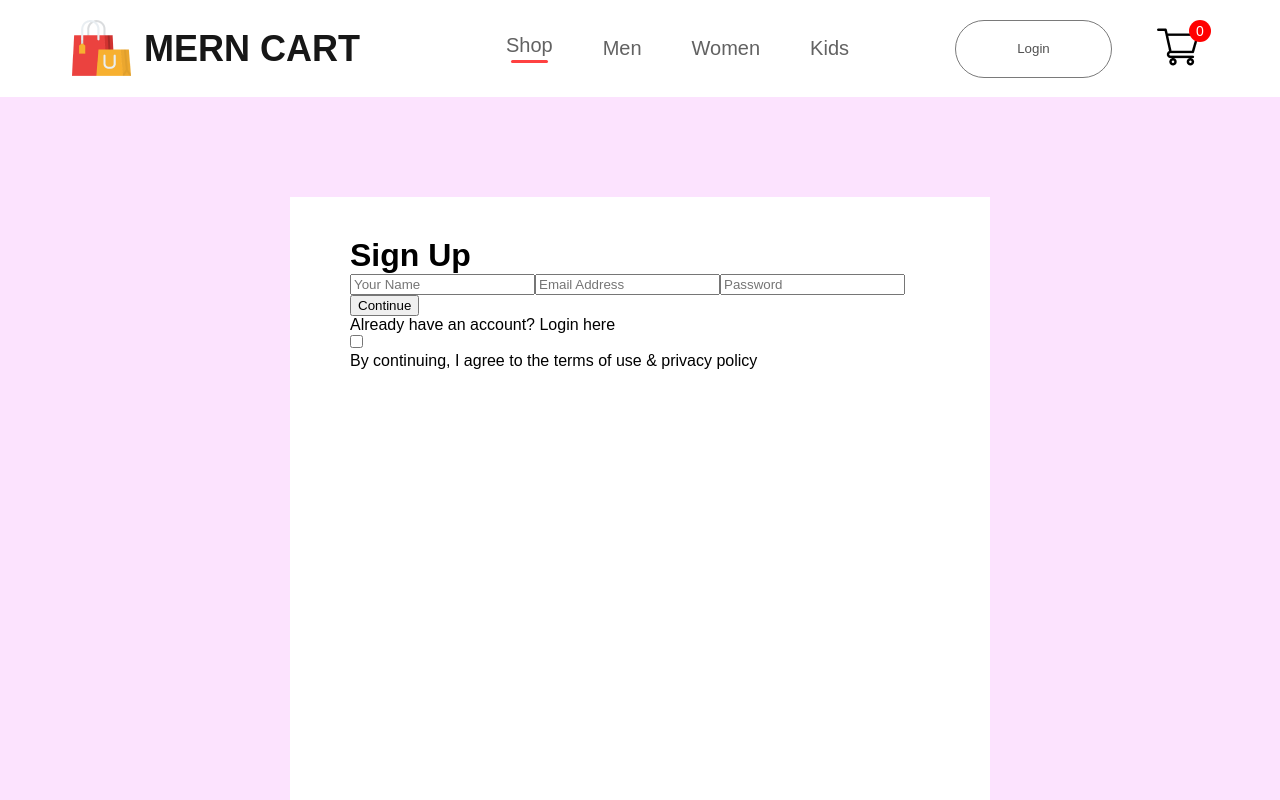
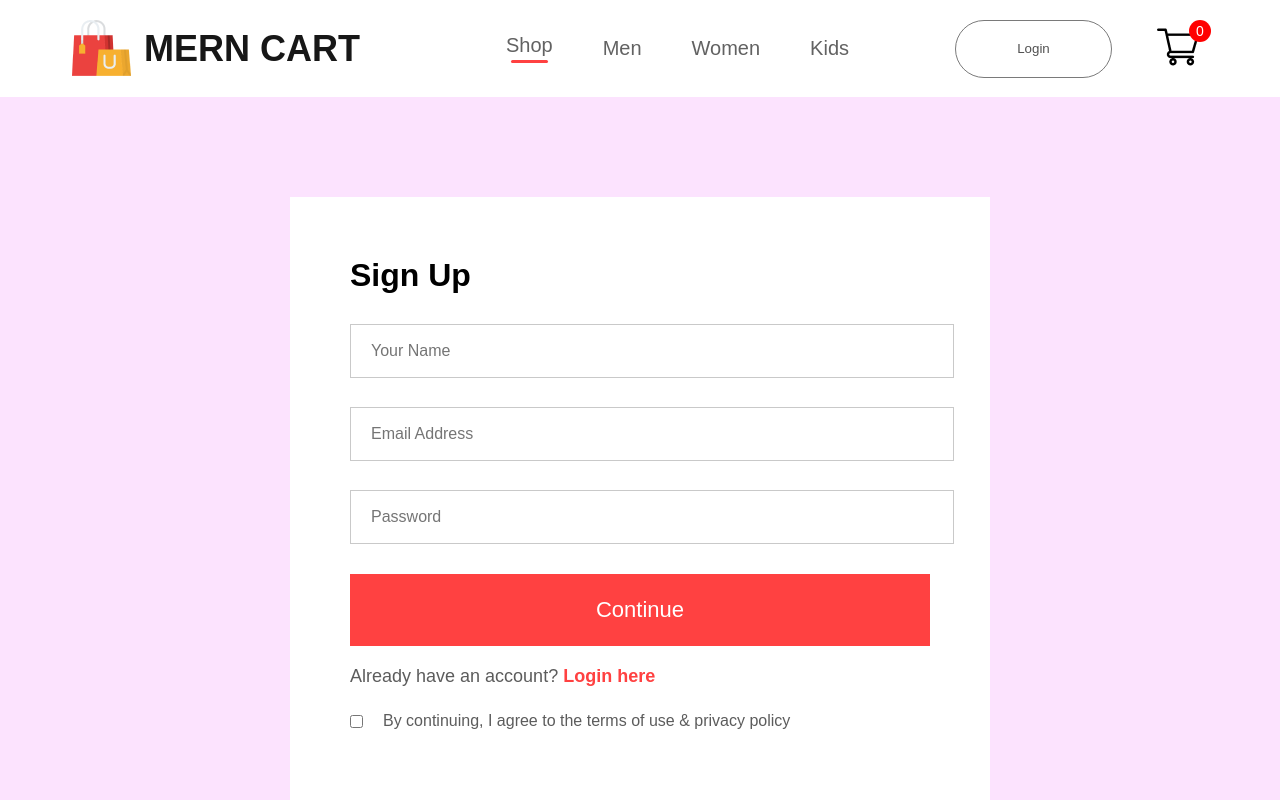
Before and after one commit to PraneethBunny123/MERN-Cart, a React (Vite) app in the folder frontend/: page /login in a window 1280 px wide. Shown: the top 800 px of the page. Built offline with nearby package versions, Linux system fonts and the light colour scheme.

Commit message:
Added styles

```diff
--- a/frontend/src/pages/css/LoginSignup.css
+++ b/frontend/src/pages/css/LoginSignup.css
@@ -12,3 +12,58 @@
     margin: auto;
     padding: 40px 60px;
 }
+
+.loginsignup-container h1 {
+    margin: 20px 0px;
+}
+
+.loginsignup-fields {
+    display: flex;
+    flex-direction: column;
+    gap: 29px;
+    margin-top: 30px;
+}
+
+.loginsignup-fields input {
+    height: 50px;
+    width: 100%;
+    padding-left: 20px;
+    border: 1px solid #c9c9c9;
+    outline: none;
+    color: #5c5c5c;
+    font-size: 16px;
+}
+
+.loginsignup-container button {
+    width: 580px;
+    height: 72px;
+    color: white;
+    background: #ff4141;
+    margin-top: 30px;
+    border: none;
+    font-size: 22px;
+    font-weight: 500;
+    cursor: pointer;
+}
+
+.loginsignup-login {
+    margin-top: 20px;
+    color: #5c5c5c;
+    font-size: 18px;
+    font-weight: 500;
+}
+
+.loginsignup-login span {
+    color: #ff4141;
+    font-weight: 600;
+}
+
+.loginsignup-agree {
+    display: flex;
+    align-items: center;
+    margin-top: 25px;
+    gap: 20px;
+    color: #5c5c5c;
+    font-size: 16px;
+    font-weight: 500;
+}
```
